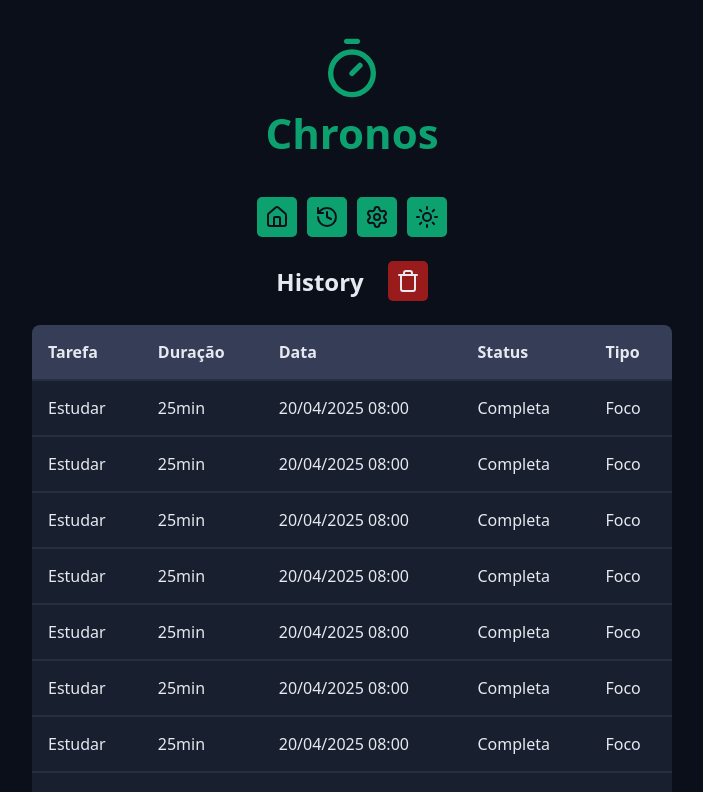
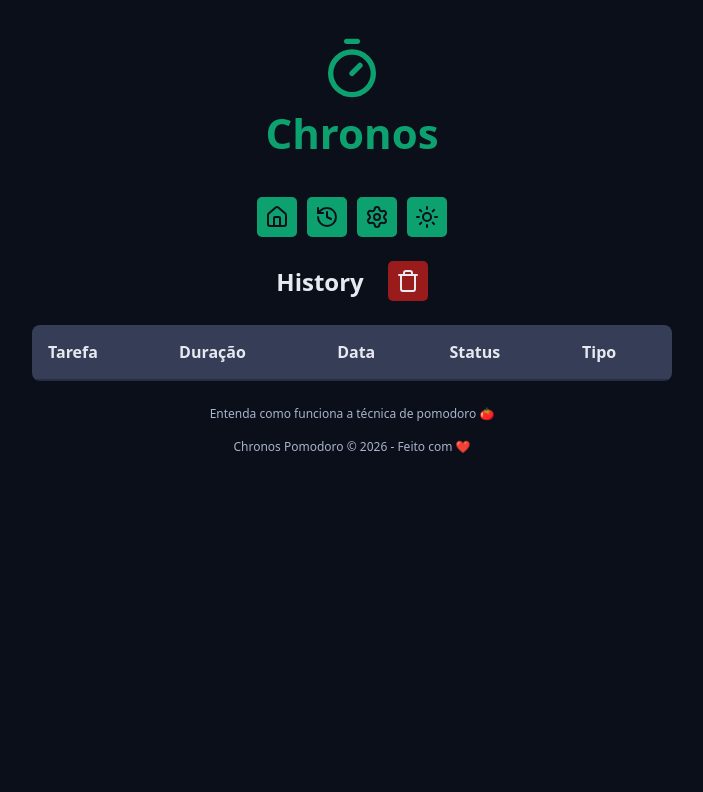
Before and after one commit to karmodaniel/chronos-pomodo, a React (Vite) app: page /history in a window 1280 px wide. Shown: the top 792 px of the page, without its empty margins (288-991 px from the left). Built offline with nearby package versions, Linux system fonts and the light colour scheme.

Commit message:
feat: add formatting table values

```diff
--- a/package.json
+++ b/package.json
@@ -10,6 +10,7 @@
     "preview": "vite preview"
   },
   "dependencies": {
+    "date-fns": "^4.1.0",
     "lucide-react": "^0.563.0",
     "react": "^19.2.0",
     "react-dom": "^19.2.0",
--- a/src/components/History/index.tsx
+++ b/src/components/History/index.tsx
@@ -4,8 +4,13 @@
 import { Heading } from '../Heading';
 import styles from './styles.module.css';
 import { ButtonIcon } from '../ButtonIcon';
+import { useTaskContext } from '../../contexts/TaskContext/useTaskContext';
+import { formatDate } from '../utils/formatDate';
+import { getTaskStatus } from '../utils/getTaskStatus';
 
 export function History() {
+	const { state } = useTaskContext();
+
 	return (
 		<MainTemplate>
 			<Container>
@@ -38,14 +43,20 @@
 						</thead>
 
 						<tbody>
-							{Array.from({ length: 20 }).map((_, index) => {
+							{state.tasks.map((task) => {
+								const taskTypeMap = {
+									workTime: 'Foco',
+									shortBreakTime: 'Descanso curto',
+									longBreakTime: 'Descanso longo',
+								};
+
 								return (
-									<tr key={index}>
-										<td>Estudar</td>
-										<td>25min</td>
-										<td>20/04/2025 08:00</td>
-										<td>Completa</td>
-										<td>Foco</td>
+									<tr key={task.id}>
+										<td>{task.name}</td>
+										<td>{task.duration}min</td>
+										<td>{formatDate(task.startDate)}</td>
+										<td>{getTaskStatus(task, state.activeTask)}</td>
+										<td>{taskTypeMap[task.type]}</td>
 									</tr>
 								);
 							})}
--- /dev/null
+++ b/src/components/utils/formatDate.ts
@@ -0,0 +1,7 @@
+import { format } from 'date-fns';
+
+export function formatDate(timestamp: number) {
+	const date = new Date(timestamp);
+
+	return format(date, 'dd/MM/yyyy HH:mm');
+}
--- /dev/null
+++ b/src/components/utils/getTaskStatus.ts
@@ -0,0 +1,9 @@
+import type { TaskModel } from '../../models/TaskModel';
+
+export function getTaskStatus(task: TaskModel, activeTask: TaskModel | null) {
+	if (task.completeDate) return 'Completa';
+	if (task.interruptDate) return 'Interrompida';
+	if (task.id === activeTask?.id) return 'Em progresso';
+
+	return 'Abandonada';
+}
```
Also changed, not shown: 1 other file (tests, documents, lock files or other folders).
